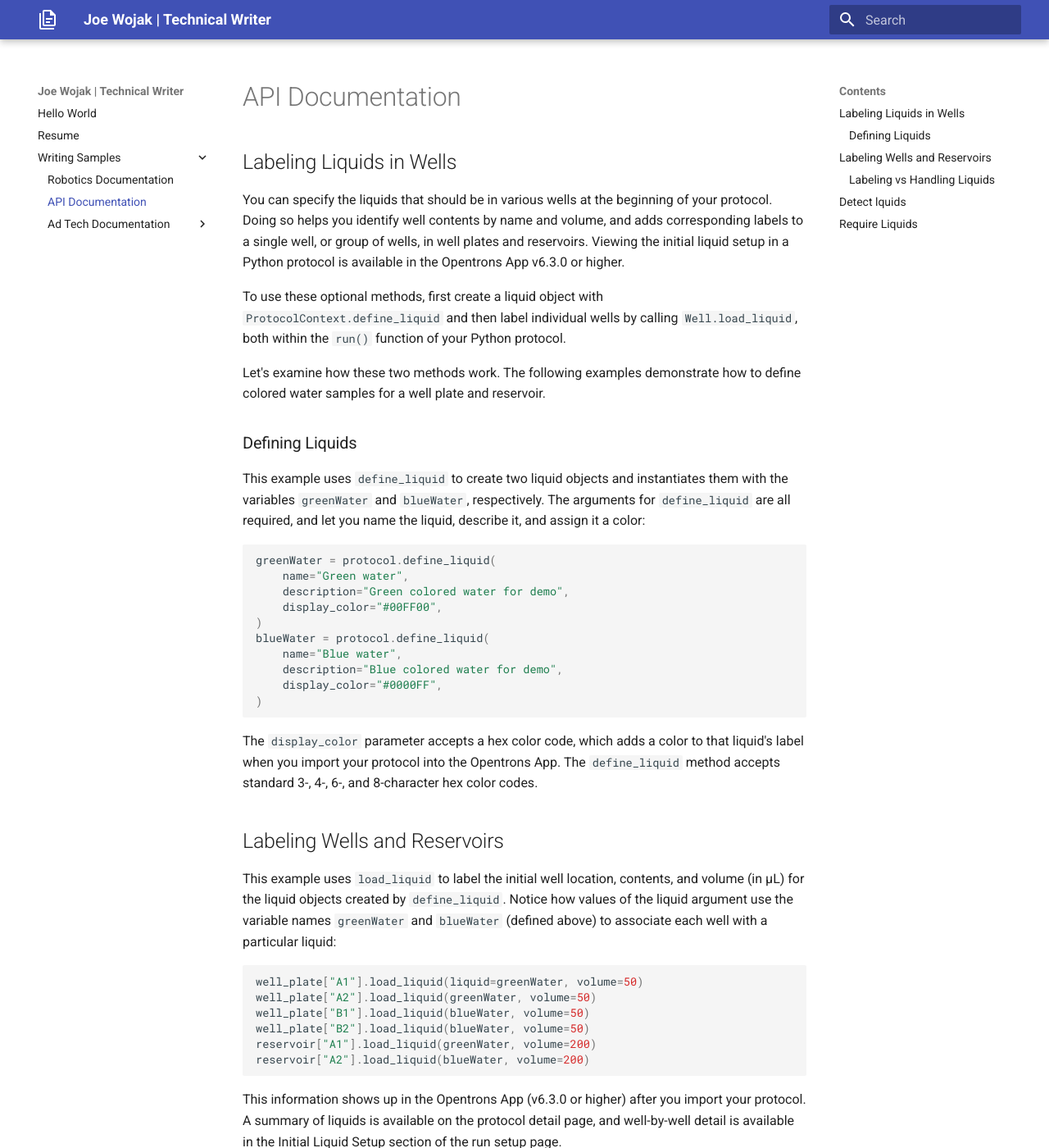
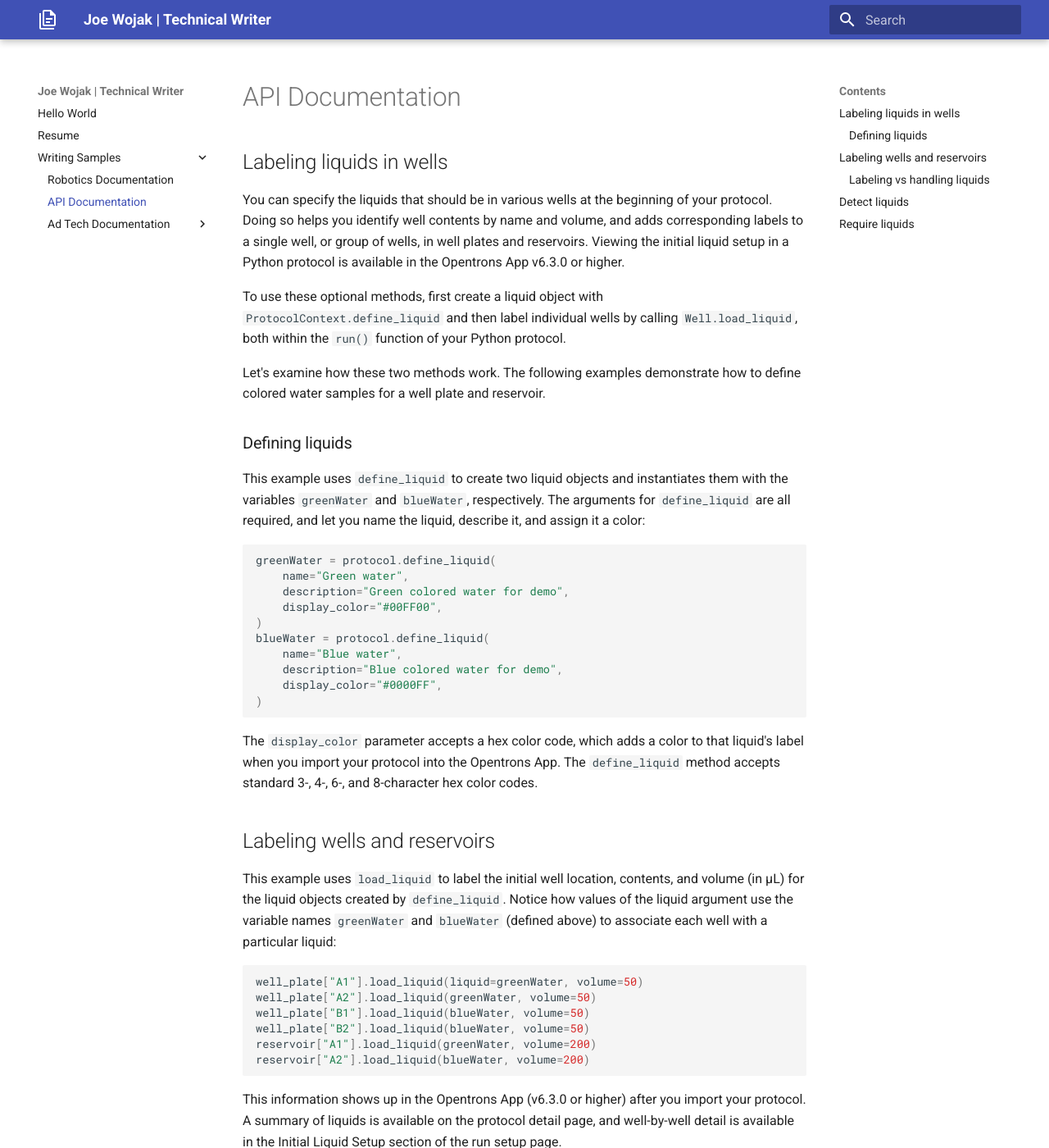
Before and after one commit to jwwojak/portfolio, an MkDocs documentation site: the page built from docs/writing-samples/api-docs.md, in a window 1280 px wide and 1400 px high. Shown: the whole window at 82% size. Built offline with MkDocs 1.6.1 and Material for MkDocs 9.7.7, drawn with Linux system fonts in a browser that asks for light colours; some of the changed text lies outside the part shown.

````diff
--- a/docs/writing-samples/api-docs.md
+++ b/docs/writing-samples/api-docs.md
@@ -3,7 +3,7 @@ title: "Writing Sample: API Documentation"
 description: "Documentation for liquid handling methods."
 ---
 
-## Labeling Liquids in Wells
+## Labeling liquids in wells
 
 You can specify the liquids that should be in various wells at the beginning of your protocol. Doing so helps you identify well contents by name and volume, and adds corresponding labels to a single well, or group of wells, in well plates and reservoirs. Viewing the initial liquid setup in a Python protocol is available in the Opentrons App v6.3.0 or higher.
 
@@ -11,7 +11,7 @@ To use these optional methods, first create a liquid object with `ProtocolContex
 
 Let's examine how these two methods work. The following examples demonstrate how to define colored water samples for a well plate and reservoir.
 
-### Defining Liquids
+### Defining liquids
 
 This example uses `define_liquid` to create two liquid objects and instantiates them with the variables `greenWater` and `blueWater`, respectively. The arguments for `define_liquid` are all required, and let you name the liquid, describe it, and assign it a color:
 
@@ -30,7 +30,7 @@ blueWater = protocol.define_liquid(
 
 The `display_color` parameter accepts a hex color code, which adds a color to that liquid's label when you import your protocol into the Opentrons App. The `define_liquid` method accepts standard 3-, 4-, 6-, and 8-character hex color codes.
 
-## Labeling Wells and Reservoirs
+## Labeling wells and reservoirs
 
 This example uses `load_liquid` to label the initial well location, contents, and volume (in µL) for the liquid objects created by `define_liquid`. Notice how values of the liquid argument use the variable names `greenWater` and `blueWater` (defined above) to associate each well with a particular liquid:
 
@@ -48,11 +48,11 @@ This information shows up in the Opentrons App (v6.3.0 or higher) after you impo
 !!! note
     `load_liquid` does not validate volume for your labware nor does it prevent you from adding multiple liquids to each well. For example, you could label a 40 µL well plate with `greenWater, volume=50`, and then also add blue water to the well. The API won't stop you. It's your responsibility to ensure the labels you use accurately reflect the amounts and types of liquid you plan to place into wells and reservoirs.
 
-### Labeling vs Handling Liquids
+### Labeling vs handling liquids
 
 The `load_liquid` arguments include a volume amount (`volume=n` in µL). This amount is just a label. It isn't a command or function that manipulates liquids. It only tells you how much liquid should be in a well at the start of the protocol. You need to use a method like `.transfer` to physically move liquids from a source to a destination.
 
-## Detect lquids
+## Detect liquids
 
 The `InstrumentContext.detect_liquid_presence` method tells a Flex pipette to check for liquid in a well. It returns `True` if the pressure sensors in the pipette detect a liquid and `False` if the sensors do not.
 
@@ -67,7 +67,7 @@ else:
     pipette.aspirate(100, reservoir["A2"])
 ```
 
-## Require Liquids
+## Require liquids
 
 The `InstrumentContext.require_liquid_presence` method tells a Flex pipette to check for and require liquid in a well.
 
````
